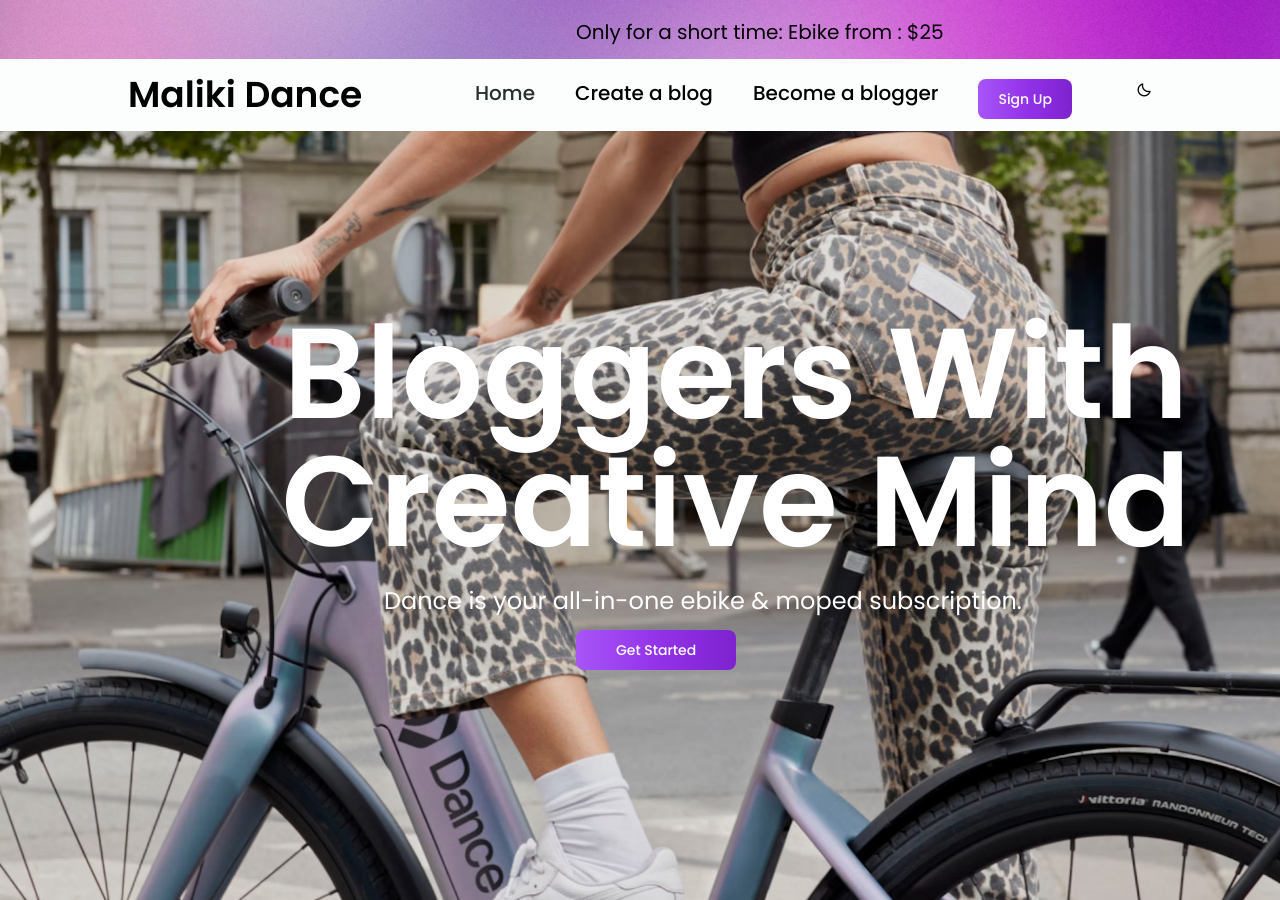
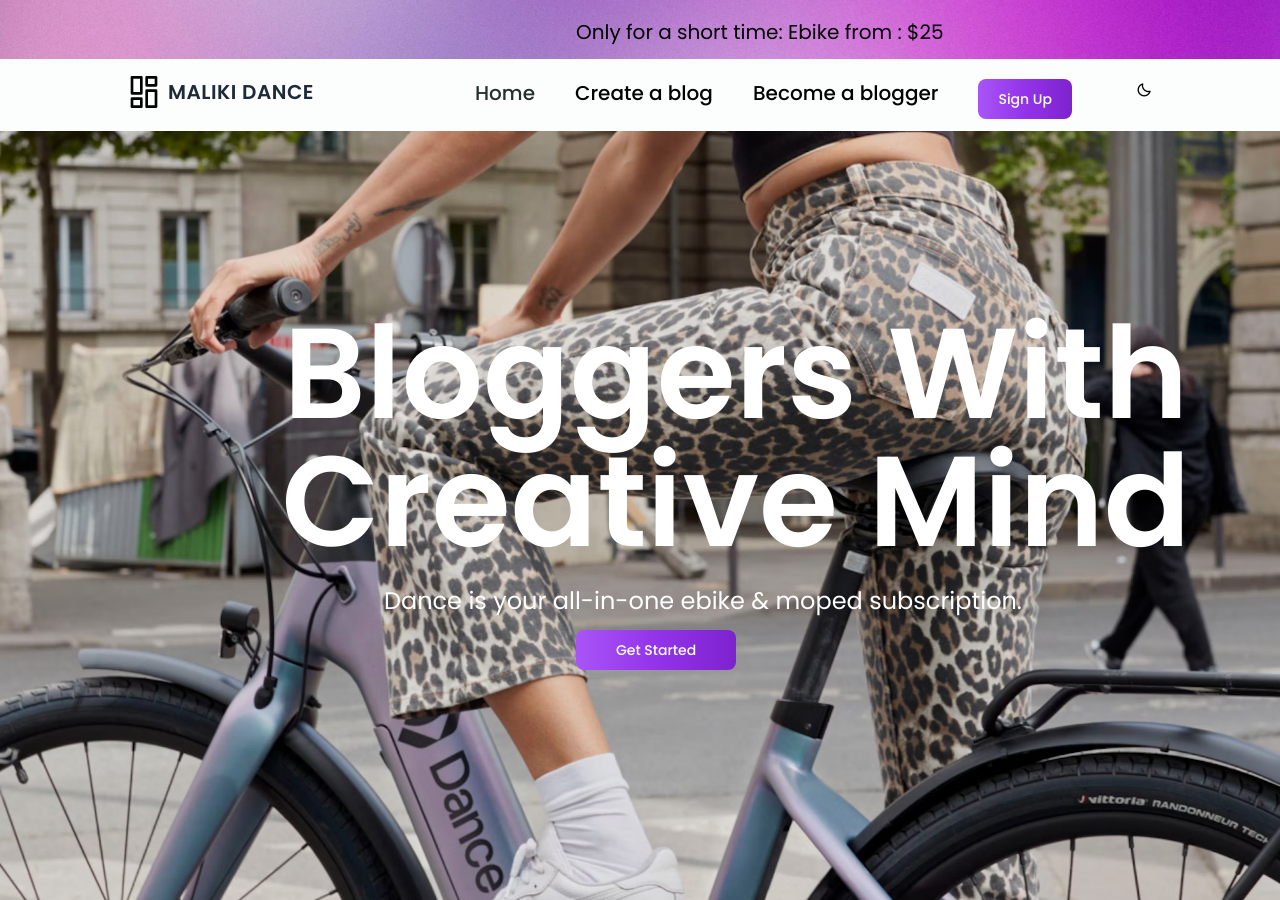
Before and after one commit to TimiMaliki/Maliki_Dance-Blog-2024, a website: page createBlog.html in a window 1280 px wide. Shown: the top 900 px of the page. Drawn offline with nearby package versions, Linux system fonts and the light colour scheme.

Commit message:
first commit

```diff
--- a/createBlog.html
+++ b/createBlog.html
@@ -36,9 +36,34 @@
         </div>
       </div>
       <nav class="nav bd-container border-black">
-        <a href="#" class="nav__logo brand flex"
-          ><h1 class=" text-xl lg:text-4xl font-bold">Maliki Dance</h1></a
-        >
+        <div class="sm:col-span-2">
+          <a
+            href="/"
+            aria-label="Go home"
+            title="Company"
+            class="inline-flex items-center"
+          >
+            <svg
+              class="w-8 text-deep-purple-accent-400"
+              viewBox="0 0 24 24"
+              stroke-linejoin="round"
+              stroke-width="2"
+              stroke-linecap="round"
+              stroke-miterlimit="10"
+              stroke="currentColor"
+              fill="none"
+            >
+              <rect x="3" y="1" width="7" height="12"></rect>
+              <rect x="3" y="17" width="7" height="6"></rect>
+              <rect x="14" y="1" width="7" height="6"></rect>
+              <rect x="14" y="11" width="7" height="12"></rect>
+            </svg>
+            <span
+              class="ml-2 text-xl font-bold tracking-wide text-gray-800 uppercase"
+              >Maliki Dance</span
+            >
+          </a>
+        </div>
 
         <div class="nav__menu mt-4" id="nav-menu">
           <ul class="nav__list">
@@ -119,6 +144,7 @@
 <!--========== Blog Creation ==========-->
 
  <!--========== footer ==========-->
+ <footer>
  <div class="px-4 pt-16 mx-auto sm:max-w-xl md:max-w-full lg:max-w-screen-xl md:px-24 lg:px-8">
   <div class="grid gap-10 row-gap-6 mb-8 sm:grid-cols-2 lg:grid-cols-4">
     <div class="sm:col-span-2">
@@ -205,6 +231,7 @@
     </ul>
   </div>
 </div>
+</footer>
 <!-- <footer class="w-full h-1/2 mt-5 relative">
     <video width="100%" height="300px"  src="./images/gradient_1920x1080.webm">
     </video>
```
Also changed, not shown: becomeABlogger.html (+28 -3 lines), index.html (+3 -1 lines).
